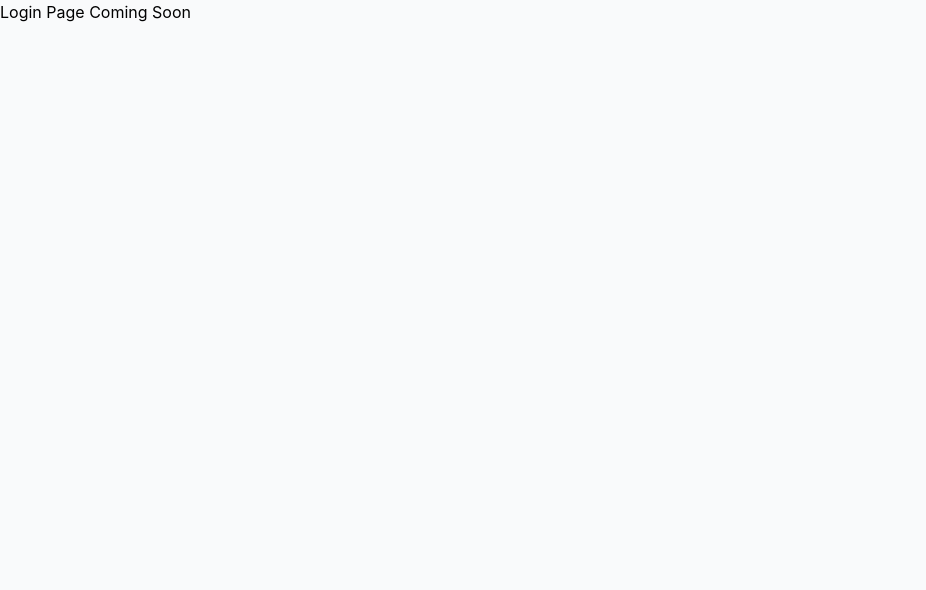
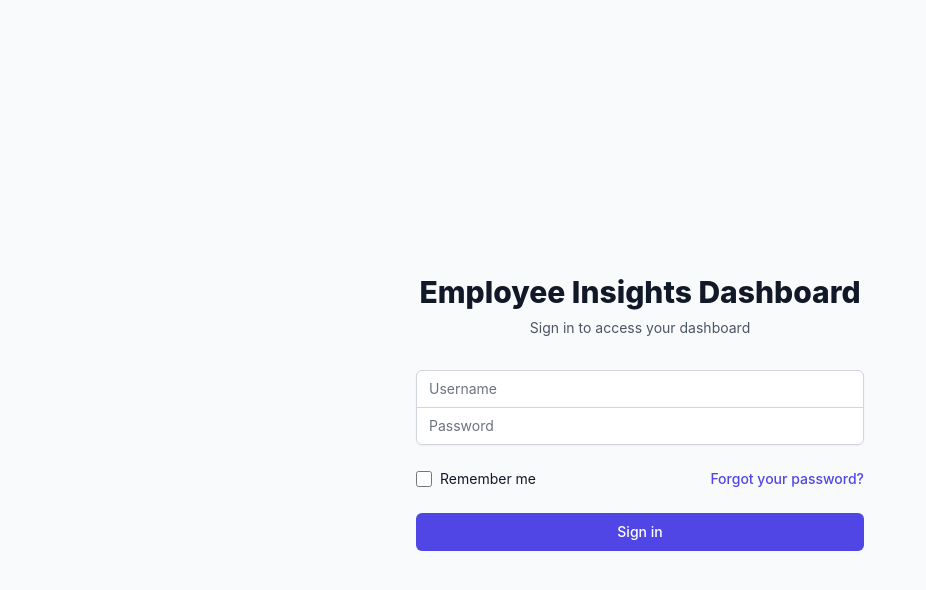
Before and after one commit to Sandruez/-Employee-Insights-Dashboard, a React (Create React App) app: page / in a window 1280 px wide. Shown: the top 590 px of the page, without its empty margins (0-926 px from the left). Built offline with nearby package versions, Linux system fonts and the light colour scheme.

Commit message:
add login page layout

```diff
--- a/src/App.jsx
+++ b/src/App.jsx
@@ -1,5 +1,6 @@
 import React from 'react';
 import { BrowserRouter as Router, Routes, Route } from 'react-router-dom';
+import Login from './components/Login';
 import './index.css';
 
 function App() {
@@ -7,7 +8,7 @@
     <Router>
       <div className="min-h-screen bg-gray-50">
         <Routes>
-          <Route path="/" element={<div>Login Page Coming Soon</div>} />
+          <Route path="/" element={<Login />} />
           <Route path="/dashboard" element={<div>Dashboard Coming Soon</div>} />
           <Route path="/details/:id" element={<div>Details Coming Soon</div>} />
           <Route path="/analytics" element={<div>Analytics Coming Soon</div>} />
--- /dev/null
+++ b/src/components/Login.jsx
@@ -0,0 +1,79 @@
+import React from 'react';
+
+function Login() {
+  return (
+    <div className="min-h-screen flex items-center justify-center bg-gray-50 py-12 px-4 sm:px-6 lg:px-8">
+      <div className="max-w-md w-full space-y-8">
+        <div>
+          <h2 className="mt-6 text-center text-3xl font-extrabold text-gray-900">
+            Employee Insights Dashboard
+          </h2>
+          <p className="mt-2 text-center text-sm text-gray-600">
+            Sign in to access your dashboard
+          </p>
+        </div>
+        <form className="mt-8 space-y-6" action="#" method="POST">
+          <div className="rounded-md shadow-sm -space-y-px">
+            <div>
+              <label htmlFor="username" className="sr-only">
+                Username
+              </label>
+              <input
+                id="username"
+                name="username"
+                type="text"
+                required
+                className="appearance-none rounded-none relative block w-full px-3 py-2 border border-gray-300 placeholder-gray-500 text-gray-900 rounded-t-md focus:outline-none focus:ring-indigo-500 focus:border-indigo-500 focus:z-10 sm:text-sm"
+                placeholder="Username"
+              />
+            </div>
+            <div>
+              <label htmlFor="password" className="sr-only">
+                Password
+              </label>
+              <input
+                id="password"
+                name="password"
+                type="password"
+                required
+                className="appearance-none rounded-none relative block w-full px-3 py-2 border border-gray-300 placeholder-gray-500 text-gray-900 rounded-b-md focus:outline-none focus:ring-indigo-500 focus:border-indigo-500 focus:z-10 sm:text-sm"
+                placeholder="Password"
+              />
+            </div>
+          </div>
+
+          <div className="flex items-center justify-between">
+            <div className="flex items-center">
+              <input
+                id="remember-me"
+                name="remember-me"
+                type="checkbox"
+                className="h-4 w-4 text-indigo-600 focus:ring-indigo-500 border-gray-300 rounded"
+              />
+              <label htmlFor="remember-me" className="ml-2 block text-sm text-gray-900">
+                Remember me
+              </label>
+            </div>
+
+            <div className="text-sm">
+              <a href="#" className="font-medium text-indigo-600 hover:text-indigo-500">
+                Forgot your password?
+              </a>
+            </div>
+          </div>
+
+          <div>
+            <button
+              type="submit"
+              className="group relative w-full flex justify-center py-2 px-4 border border-transparent text-sm font-medium rounded-md text-white bg-indigo-600 hover:bg-indigo-700 focus:outline-none focus:ring-2 focus:ring-offset-2 focus:ring-indigo-500"
+            >
+              Sign in
+            </button>
+          </div>
+        </form>
+      </div>
+    </div>
+  );
+}
+
+export default Login;
```
